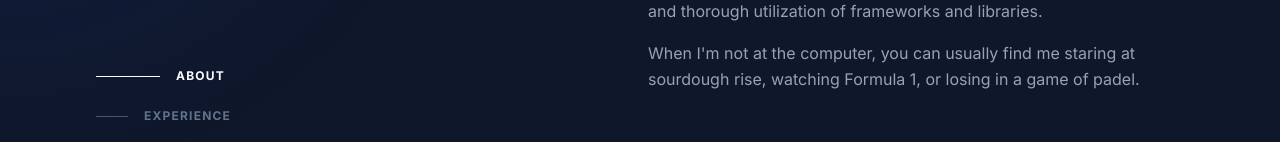
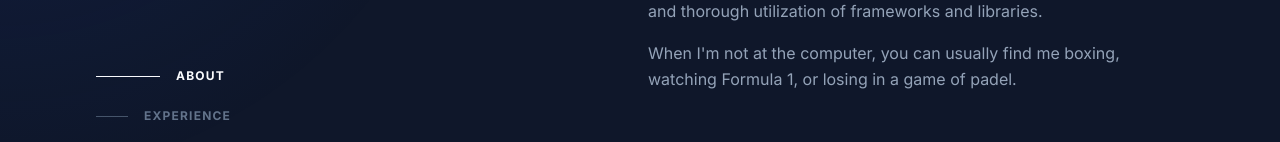
Before and after one commit to mikkel-ol/website, a React (Vite) app: page / in a window 1280 px wide. Shown: the part 296-438 px from the top of the page. Built offline with nearby package versions, Linux system fonts and the light colour scheme.

Commit message:
Change to boxing

```diff
--- a/src/components/about.tsx
+++ b/src/components/about.tsx
@@ -17,7 +17,7 @@ export const About: React.FC = () => {
       </p>
 
       <p>
-        When I'm not at the computer, you can usually find me staring at sourdough rise, watching Formula 1, or losing in a game of{" "}
+        When I'm not at the computer, you can usually find me boxing, watching Formula 1, or losing in a game of{" "}
         <span className="hover:cursor-racket">padel</span>.
       </p>
     </div>
```
